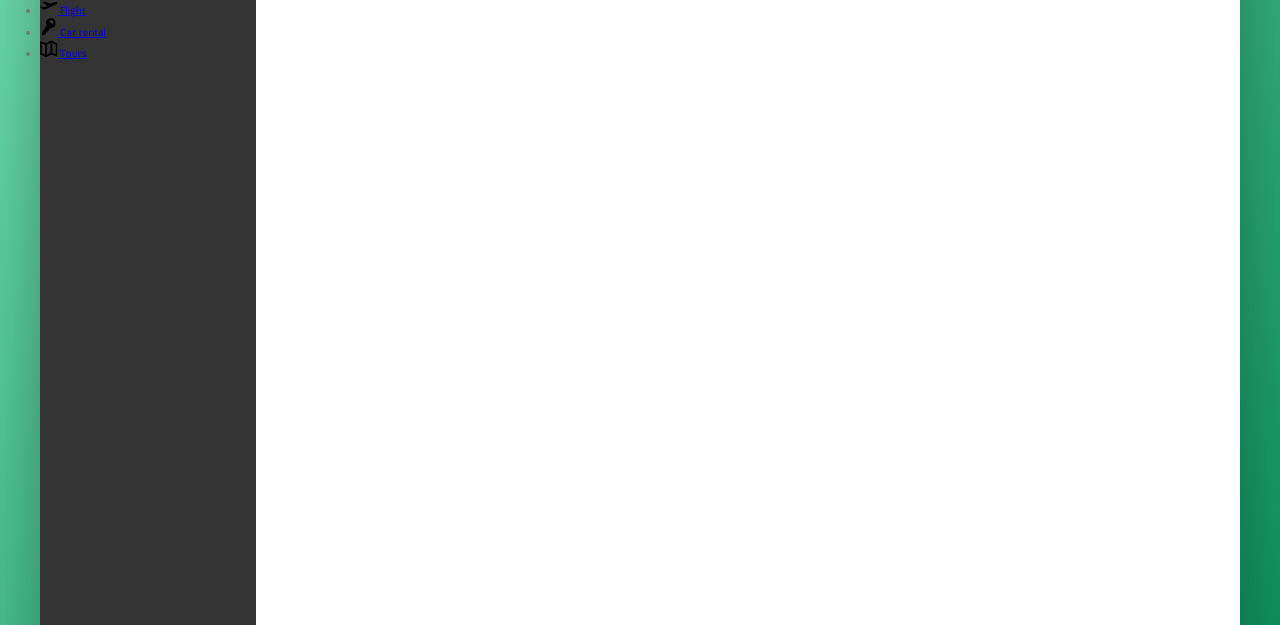
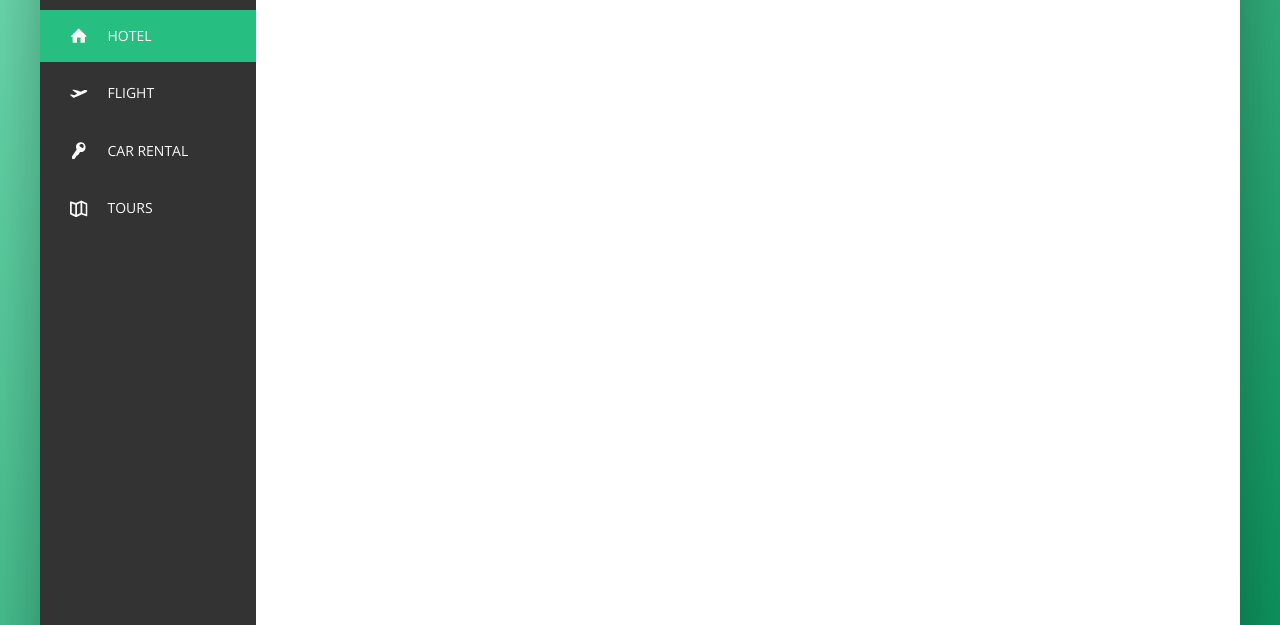
Before and after one commit to SereicikasTomas/Trillo, a website: page index.html in a window 1280 px wide. Shown: the part 175-800 px from the top of the page. Drawn offline with nearby package versions, Linux system fonts and the light colour scheme.

Commit message:
style side nav

```diff
--- a/index.html
+++ b/index.html
@@ -44,7 +44,7 @@
       <div class="content">
         <nav class="sidebar">
           <ul class="side-nav">
-            <li class="side-nav__item">
+            <li class="side-nav__item side-nav__item--active">
               <a href="#" class="side-nav__link">
                 <svg class="side-nav__icon">
                   <use xlink:href="img/sprite.svg#icon-home"></use>
--- a/sass/_components.scss
+++ b/sass/_components.scss
@@ -118,13 +118,57 @@
 //SIDE NAVIGATION
 
 .side-nav {
+  font-size: 1.4rem;
+  list-style: none;
+  margin-top: 3.5rem;
   &__item {
+    position: relative;
+
+    &:not(:last-child) {
+      margin-bottom: 0.5rem;
+    }
   }
-  &__link {
+
+  &__item::before {
+    content: "";
+    position: absolute;
+    top: 0;
+    left: 0;
+    height: 100%;
+    width: 3px;
+    background-color: var(--color-primary);
+    transform: scaleY(0);
+    transition: transform 200ms, width 400ms cubic-bezier(1, 0, 0, 1) 200ms, background-color 100ms;
   }
+
+  &__item:hover::before,
+  &__item--active::before {
+    transform: scaleY(1);
+    width: 100%;
+  }
+
+  &__item:active::before {
+    background-color: var(--color-primary-light);
+  }
+
+  &__link:link,
+  &__link:visited {
+    color: var(--color-grey-light-1);
+    text-decoration: none;
+    text-transform: uppercase;
+    display: block;
+    padding: 1.5rem 3rem;
+    position: relative;
+    z-index: 1;
+    display: flex;
+    align-items: center;
+  }
+
   &__icon {
     width: 1.75rem;
     height: 1.75rem;
+    margin-right: 2rem;
+    fill: currentColor;
   }
 }
 
```
Also changed, not shown: css/style.css.
